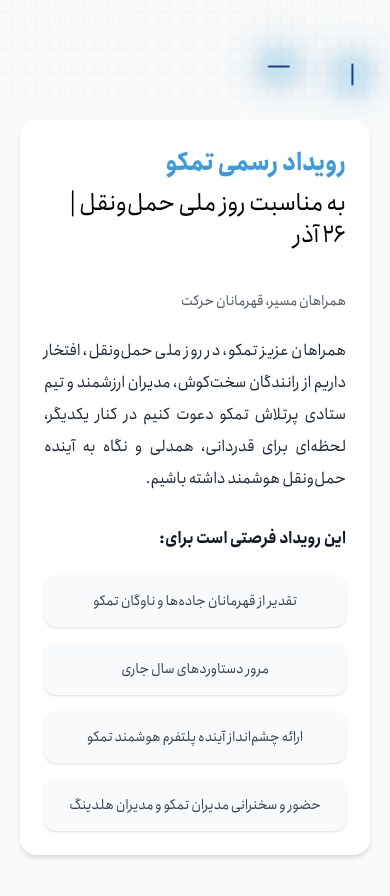
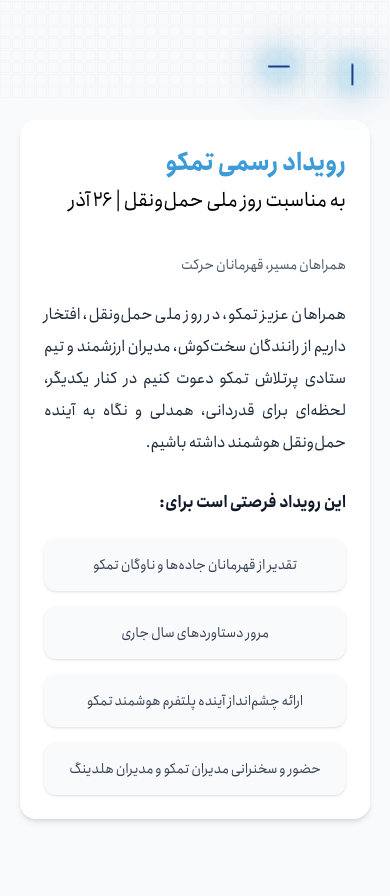
Before and after one commit to AMIRBAXXTER/tmco_project, a Next.js app in the folder frontend/: page /invitation in a window 390 px wide. Shown: the top 896 px of the page. Built offline with nearby package versions, Linux system fonts and the light colour scheme.

Commit message:
final edition

```diff
--- a/frontend/src/app/invitation/page.js
+++ b/frontend/src/app/invitation/page.js
@@ -12,7 +12,7 @@ export default function Page() {
                     <h1 className="font-extrabold text-[#3C9BD8] text-2xl md:text-3xl leading-relaxed mb-1">
                         رویداد رسمی تمکو
                     </h1>
-                    <h2 className="mb-10 text-2xl md:text-3xl"> به مناسبت روز ملی حمل‌ونقل | ۲۶ آذر</h2>
+                    <h2 className="mb-10 text-xl md:text-3xl"> به مناسبت روز ملی حمل‌ونقل | ۲۶ آذر</h2>
 
                     <p className="mt-4 text-gray-600 text-sm md:text-base">
                         همراهان مسیر، قهرمانان حرکت
```
